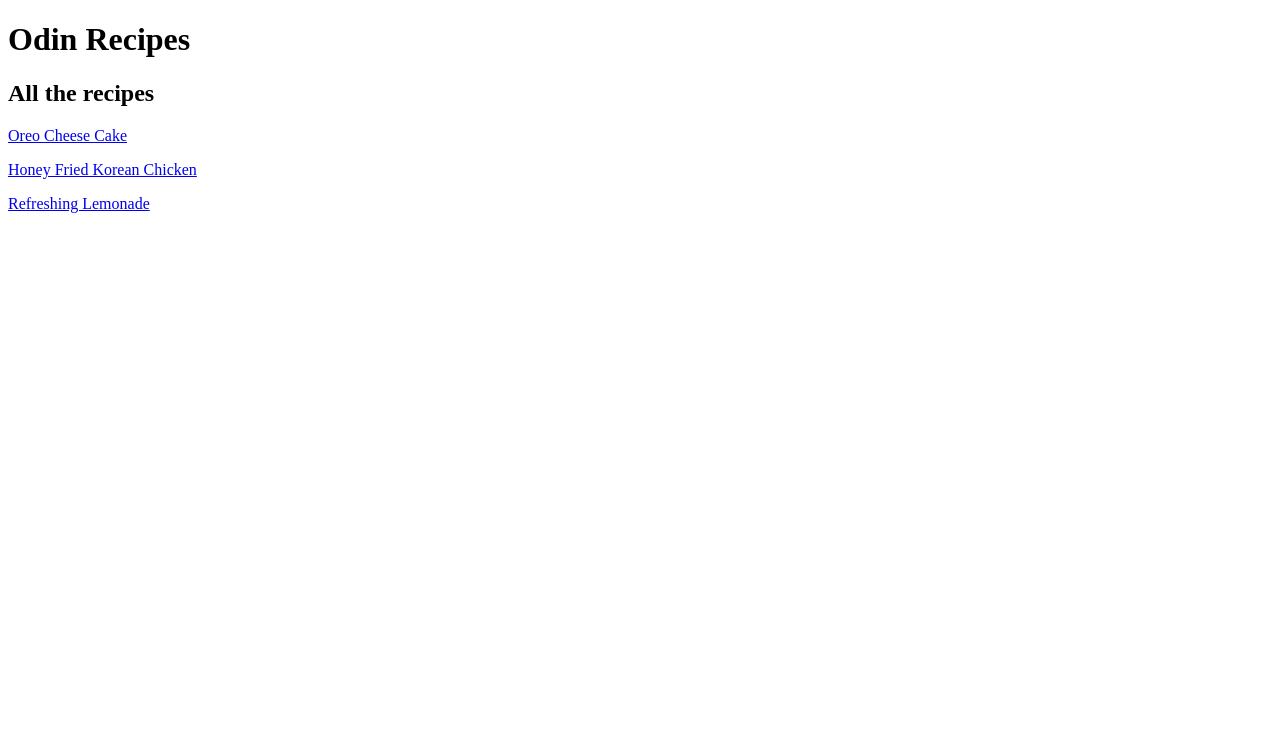
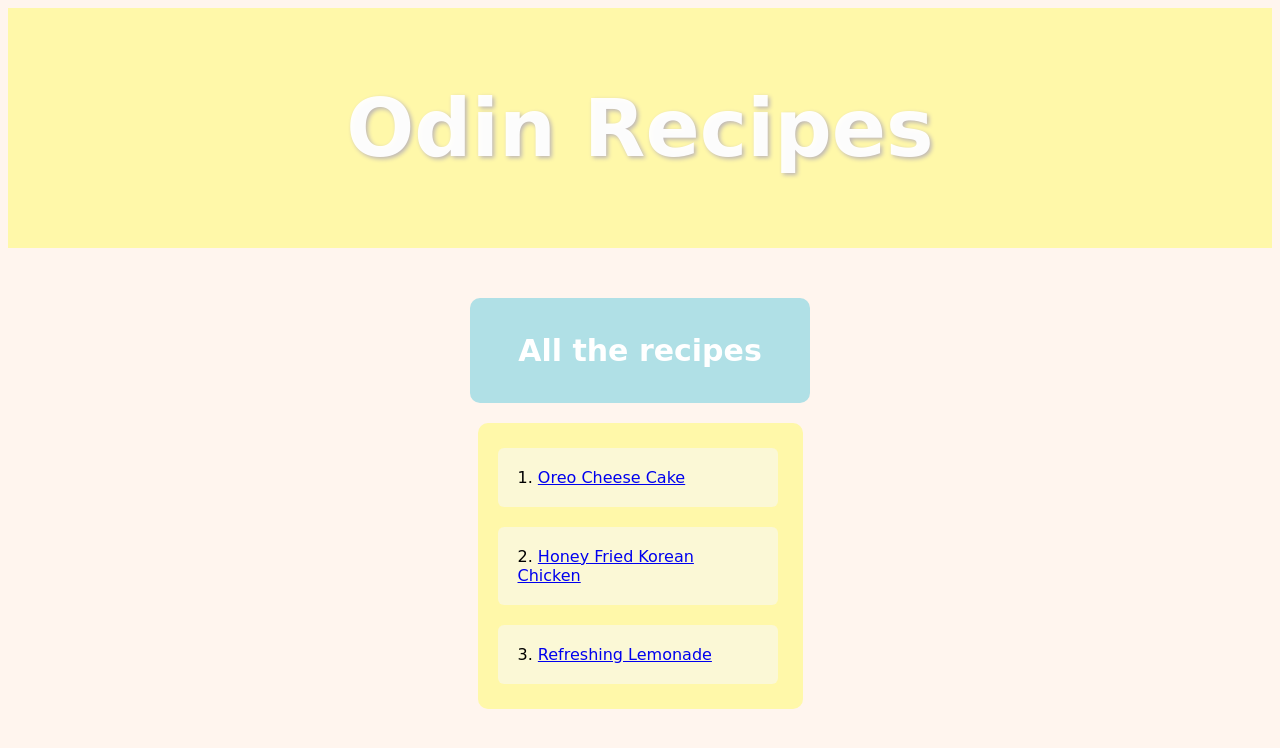
Before and after one commit to deepfried00/odin_recipes, a plain HTML site: page index.html in a window 1280 px wide. Drawn offline with Linux system fonts and the light colour scheme.

Commit message:
Added CSS to the page

```diff
--- a/index.html
+++ b/index.html
@@ -3,13 +3,16 @@
 <head>
     <meta charset="UTF-8">
     <meta name="viewport" content="width=device-width, initial-scale=1.0">
-    <title>Odin Recipes</title>
+    <link rel="stylesheet" href="style.css">
+    <title> Odin Recipes</title>
 </head>
 <body>
-    <h1> Odin Recipes </h1>
-    <h2> All the recipes </h2>
-    <p> <a href ="recipes/cheesecake.html"> Oreo Cheese Cake</a> </p>
-    <p> <a href = "recipes/korean-fried-chicken.html"> Honey Fried Korean Chicken </a></p>
-    <p> <a href = "recipes/lemonade.html"> Refreshing Lemonade </a></p>
+    <div class ="head"> <h1> Odin Recipes </h1> </div>
+    <div class ="list"><h2> All the recipes </h2> </div>
+    <ol type="1" class="main">
+            <li> <a href = "recipes/cheesecake.html"> Oreo Cheese Cake </a></li>
+            <li> <a href = "recipes/korean-fried-chicken.html"> Honey Fried Korean Chicken </a></li>
+            <li> <a href = "recipes/lemonade.html"> Refreshing Lemonade </a></li>
+    </ol>
 </body>
 </html>
--- /dev/null
+++ b/style.css
@@ -0,0 +1,72 @@
+.head {
+    text-align: center ;
+    color: rgba(255, 255, 255, 0.952);
+    background-color: rgb(255, 248, 169);
+    padding: 20px;
+    font-size: 40px;
+    font-family: 'brush-script', cursive;
+    font-weight: bold;
+    text-shadow: 2px 2px 4px #bdb6b6;
+}
+
+.list{
+    display: block;
+    margin: 50px auto 20px;
+    padding: 10px;
+    background-color: powderblue;
+    width: 30%;
+    border-radius: 10px;
+    color: rgb(255, 255, 255);
+    font-family: 'brush-script', cursive;
+    text-align: center;
+    width: 20rem;
+    font-size: 20px;
+}
+
+.main{
+    display: block;
+    margin-left: auto;
+    margin-right: auto;
+    background-color: rgb(255, 248, 169);
+    border-radius: 10px;
+    max-width: 20rem;
+    padding: 5px;
+    padding-left: 0;
+}
+
+.main > li{
+    display: list-item;
+    list-style-position: inside;
+    margin: 20px;
+    padding: 20px;
+    background-color: rgb(251, 248, 214);
+    font-family: 'brush-script', cursive;
+    border-radius: 6px;
+    box-sizing: border-box;
+}
+
+.main > li:hover{
+    background-color: rgb(255, 248, 169);
+    color: rgb(0, 0, 0);
+    font-weight: bold;
+    text-shadow: 2px 2px 4px #bdb6b6;
+}
+
+body {
+    background-color: seashell;
+}
+
+.ctit {
+    display: list-item;
+    list-style-position: inside;
+    margin: 50px auto 20px;
+    padding: 10px;
+    background-color: powderblue;
+    width: 30%;
+    border-radius: 10px;
+    color: rgb(255, 255, 255);
+    font-family: 'brush-script', cursive;
+    text-align: center;
+    width: 80%;
+    font-size: 20px;
+}
```
Also changed, not shown: recipes/cheesecake.html (+9 -7 lines), recipes/korean-fried-chicken.html (+11 -10 lines), recipes/lemonade.html (+9 -10 lines).
